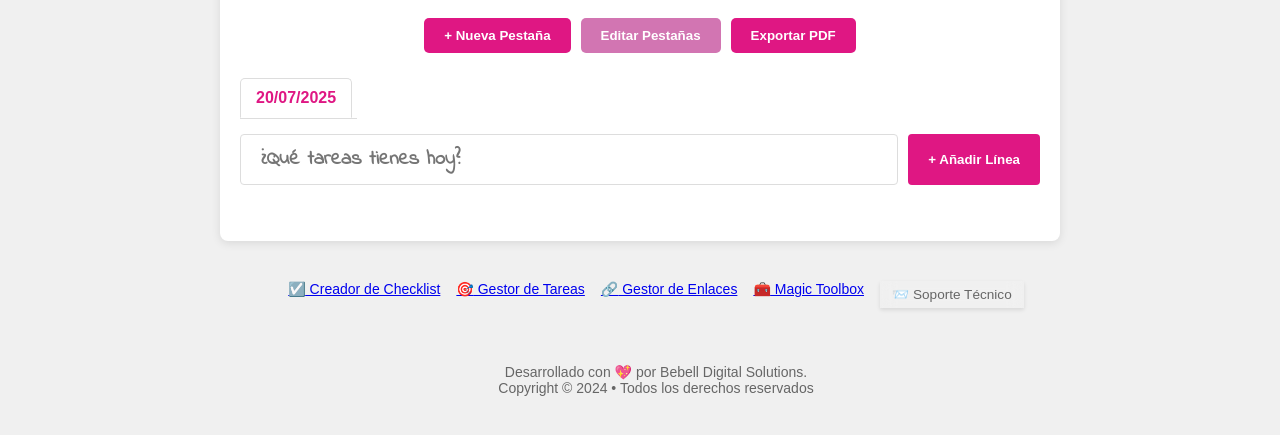
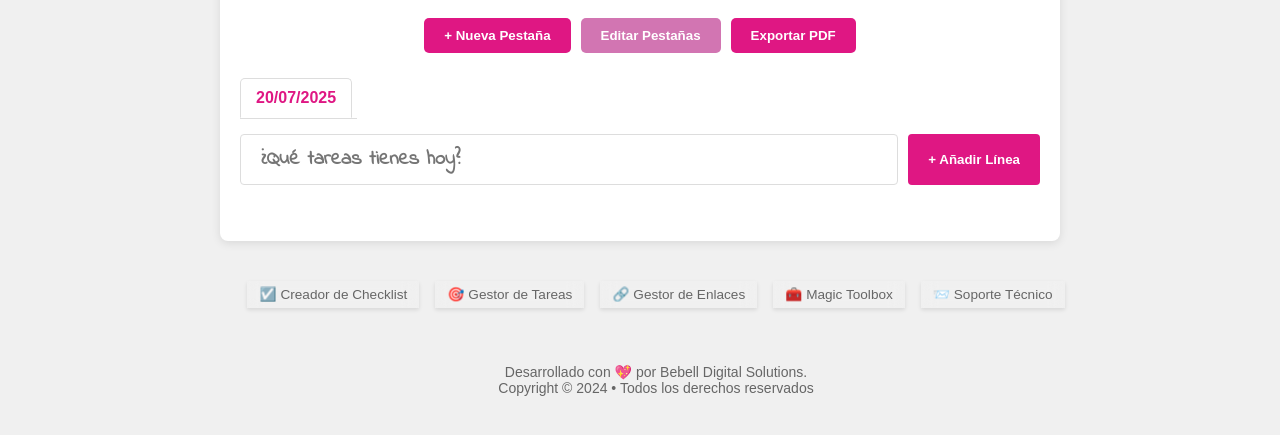
Before and after one commit to Bebell-Digital-Solutions/checklist-creator, a plain HTML site: page espanol.html in a window 1280 px wide. Shown: the part 133-568 px from the top of the page. Drawn offline with nearby package versions, Linux system fonts and the light colour scheme.

Commit message:
Update espanol.html

```diff
--- a/espanol.html
+++ b/espanol.html
@@ -452,19 +452,23 @@
 
 
 
+
+
+
+
   <!-- Pie de página -->
     <footer class="footer">
         <div class="social-links">
-            <a href="https://bebell-digital-solutions.github.io/checklist-creator/espanol"  rel="noopener">
+            <a href="https://bebell-digital-solutions.github.io/checklist-creator/espanol" class="social-link" rel="noopener">
                 <span>☑️</span> Creador de Checklist
             </a>
-            <a href="https://bebell-digital-solutions.github.io/tasks-manager/espanol"  rel="noopener">
+            <a href="https://bebell-digital-solutions.github.io/tasks-manager/espanol" class="social-link" rel="noopener">
                 <span>🎯</span> Gestor de Tareas
             </a>
-            <a href="https://bebell-digital-solutions.github.io/bookmark-page/espanol"  rel="noopener">
+            <a href="https://bebell-digital-solutions.github.io/bookmark-page/espanol" class="social-link" rel="noopener">
                 <span>🔗</span> Gestor de Enlaces
             </a>
-            <a href="https://bebell-digital-solutions.github.io/magic-toolbox-aplicacion/"  rel="noopener">
+            <a href="https://bebell-digital-solutions.github.io/magic-toolbox-aplicacion/" class="social-link" rel="noopener">
                 <span>🧰</span> Magic Toolbox
             </a>
             <a href="mailto:soporte@bebelldigitalsolutions.com" class="social-link"  rel="noopener">
```
